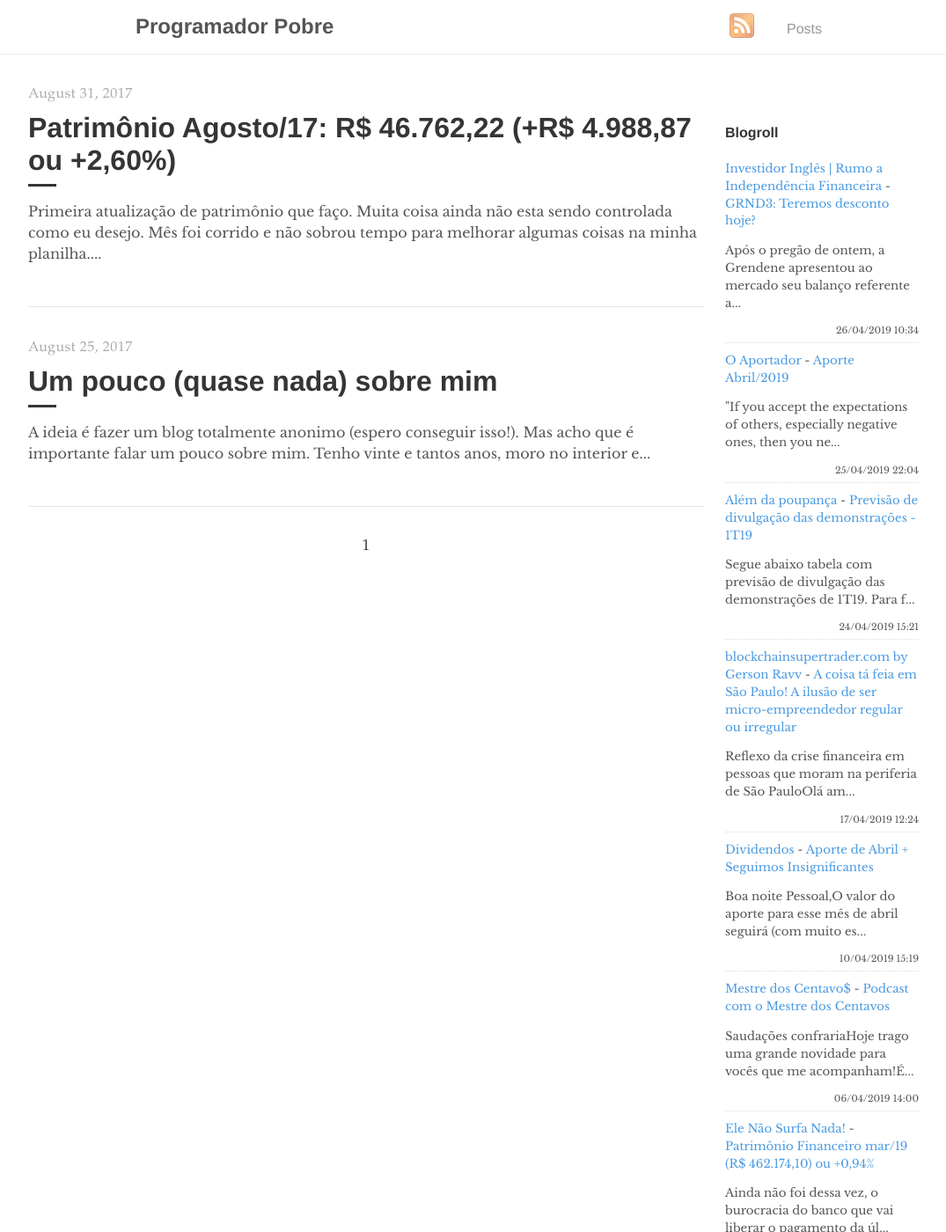
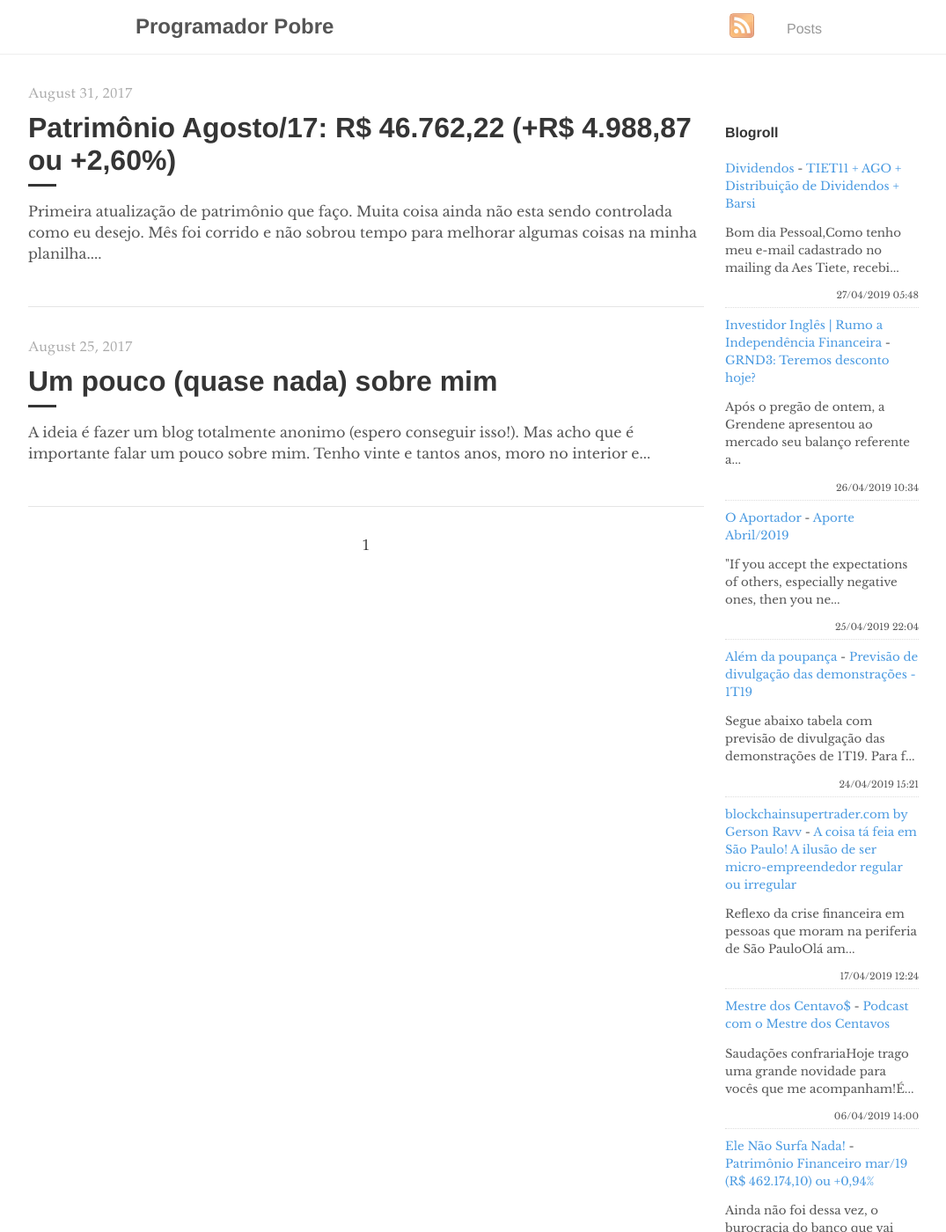
Before and after one commit to programadorpobre/programadorpobre.github.io, a Jekyll site: the page built from index.html, in a window 1280 px wide and 1400 px high. Shown: the whole window at 88% size, without its empty margins (96-1171 px from the left). Built offline with Jekyll 4.4.1, drawn with Linux system fonts in a browser that asks for light colours; the list of posts is cut into pages by our own code; comment, search, counter and statistics services are not loaded.

Commit message:
[ci skip] travis #630

```diff
--- a/_includes/feed-entries.html
+++ b/_includes/feed-entries.html
@@ -1,3 +1,8 @@
+<div class="feed-entry">
+    <a class="feed-entry-site-name" href="http://bonsdividendos.blogspot.com/">Dividendos</a> - <a class="feed-entry-title" href="http://bonsdividendos.blogspot.com/2019/04/tiet11-ago-distribuicao-de-dividendos.html">TIET11 + AGO + Distribuição de Dividendos + Barsi</a>
+    <p class="feed-entry-summary">Bom dia Pessoal,Como tenho meu e-mail cadastrado no mailing da Aes Tiete, recebi...</p>
+    <time datetime="2019-04-27T05:48:00.002-07:00">27/04/2019 05:48</time>
+</div>
 <div class="feed-entry">
     <a class="feed-entry-site-name" href="https://www.investidoringles.com/">Investidor Inglês | Rumo a Independência Financeira</a> - <a class="feed-entry-title" href="https://www.investidoringles.com/2019/04/grnd3-resultado-1t19.html">GRND3: Teremos desconto hoje?</a>
     <p class="feed-entry-summary">Após o pregão de ontem, a Grendene apresentou ao mercado seu balanço referente a...</p>
@@ -19,11 +24,6 @@
     <time datetime="2019-04-17T12:24:00.002-03:00">17/04/2019 12:24</time>
 </div>
 <div class="feed-entry">
-    <a class="feed-entry-site-name" href="http://bonsdividendos.blogspot.com/">Dividendos</a> - <a class="feed-entry-title" href="http://bonsdividendos.blogspot.com/2019/04/aporte-de-abril-seguimos-insignificantes.html">Aporte de Abril + Seguimos Insignificantes</a>
-    <p class="feed-entry-summary">Boa noite Pessoal,O valor do aporte para esse mês de abril seguirá (com muito es...</p>
-    <time datetime="2019-04-10T15:19:00.000-07:00">10/04/2019 15:19</time>
-</div>
-<div class="feed-entry">
     <a class="feed-entry-site-name" href="https://mestredoscentavos.blogspot.com/">Mestre dos Centavo$</a> - <a class="feed-entry-title" href="https://mestredoscentavos.blogspot.com/2019/04/podcast-com-o-mestre-dos-centavos.html">Podcast com o Mestre dos Centavos</a>
     <p class="feed-entry-summary">Saudações confrariaHoje trago uma grande novidade para vocês que me acompanham!É...</p>
     <time datetime="2019-04-06T14:00:00.000-07:00">06/04/2019 14:00</time>
```
